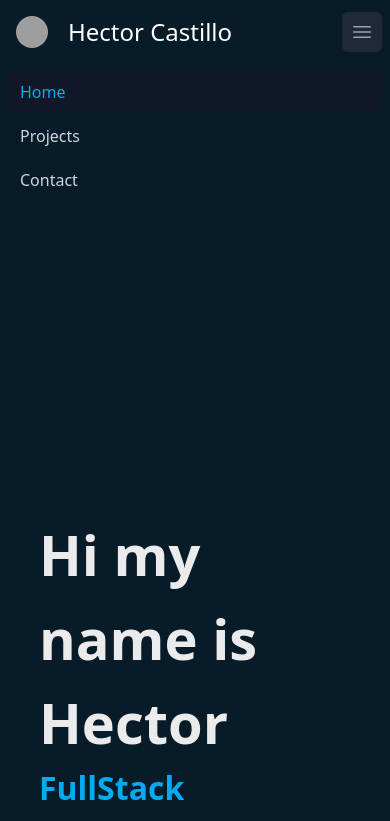
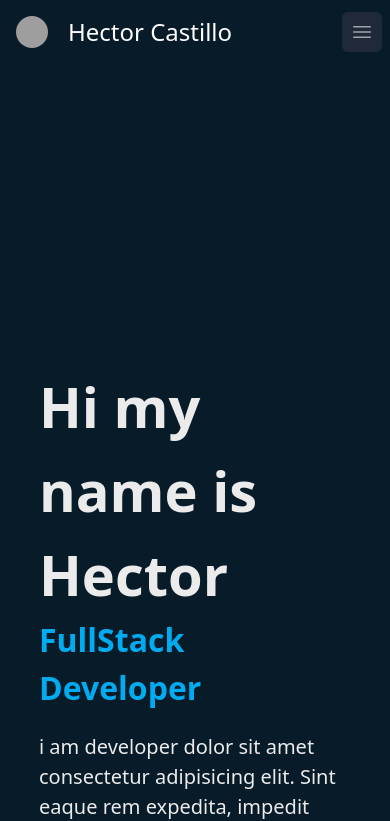
Before and after one commit to DevhTor/MyBriefCase, an Angular app: page / in a window 390 px wide. Shown: the top 821 px of the page. Built offline with nearby package versions, Linux system fonts and the light colour scheme; grey boxes are pictures that could not be loaded.

Commit message:
toogle menu funcionando

```diff
--- a/src/app/nav-bar-shell/nav-bar-shell.component.html
+++ b/src/app/nav-bar-shell/nav-bar-shell.component.html
@@ -17,7 +17,7 @@
 
         <div class="-mr-2 flex md:hidden">
           <!-- Mobile menu button -->
-          <button type="button" class="relative inline-flex items-center justify-center rounded-md bg-gray-800 p-2 text-gray-400 hover:bg-gray-700 hover:text-white focus:outline-none focus:ring-2 focus:ring-white focus:ring-offset-2 focus:ring-offset-gray-800" aria-controls="mobile-menu" aria-expanded="false">
+          <button type="button" (click)="toggleMenu()" class="relative inline-flex items-center justify-center rounded-md bg-gray-800 p-2 text-gray-400 hover:bg-gray-700 hover:text-white focus:outline-none focus:ring-2 focus:ring-white focus:ring-offset-2 focus:ring-offset-gray-800" aria-controls="mobile-menu" aria-expanded="false">
             <span class="absolute -inset-0.5"></span>
             <span class="sr-only">Open main menu</span>
             <!-- Menu open: "hidden", Menu closed: "block" -->
@@ -34,7 +34,7 @@
     </div>
 
     <!-- Mobile menu, show/hide based on menu state. -->
-    <div class="md:hidden" id="mobile-menu">
+    <div class="md:hidden" id="mobile-menu" *ngIf="menuVisible">
       <div class="space-y-1 px-2 pb-3 pt-2 sm:px-3">
         <a href="#" class="text-gray-300 hover:bg-gray-700 hover:text-white block rounded-md px-3 py-2 text-base font-medium" routerLink="/" routerLinkActive="active" [routerLinkActiveOptions]="{exact:true}">Home</a>
         <a href="#" class="text-gray-300 hover:bg-gray-700 hover:text-white block rounded-md px-3 py-2 text-base font-medium" routerLink="/Projects" routerLinkActive="active">Projects</a>
```
